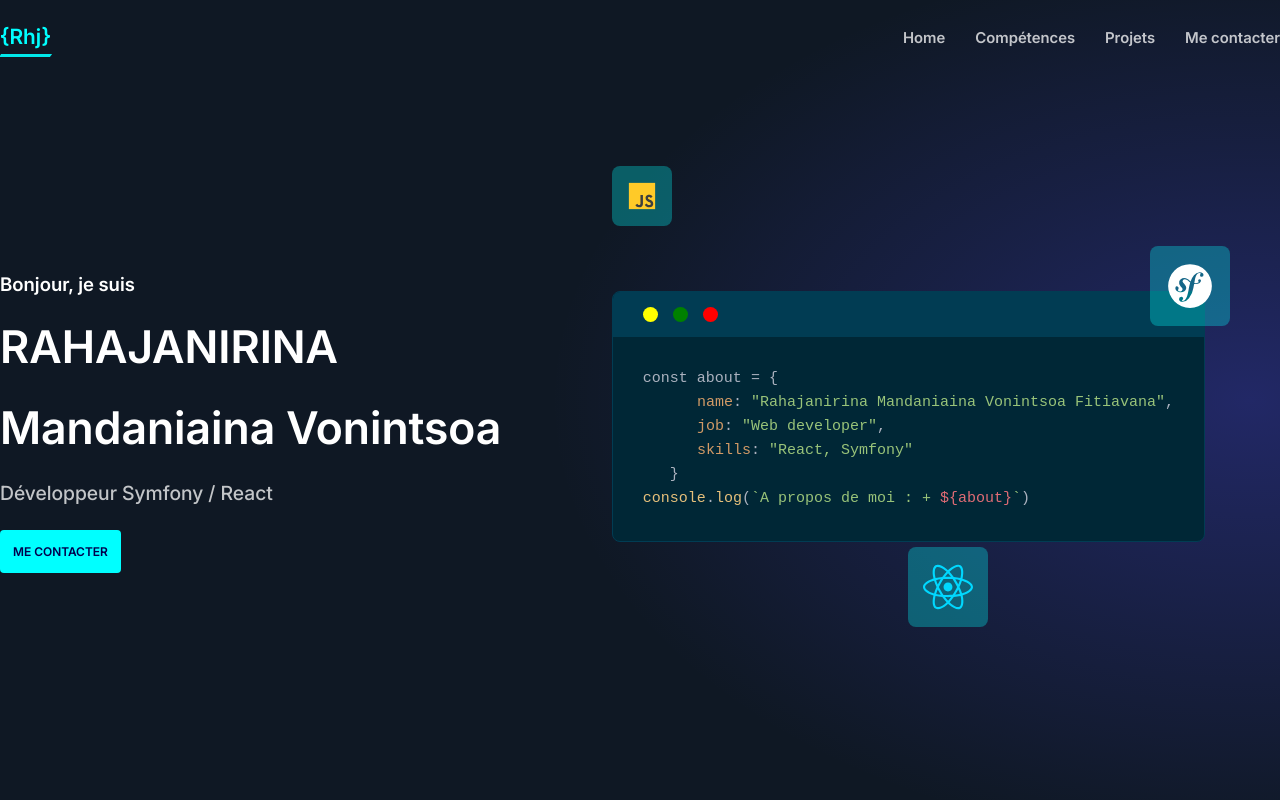
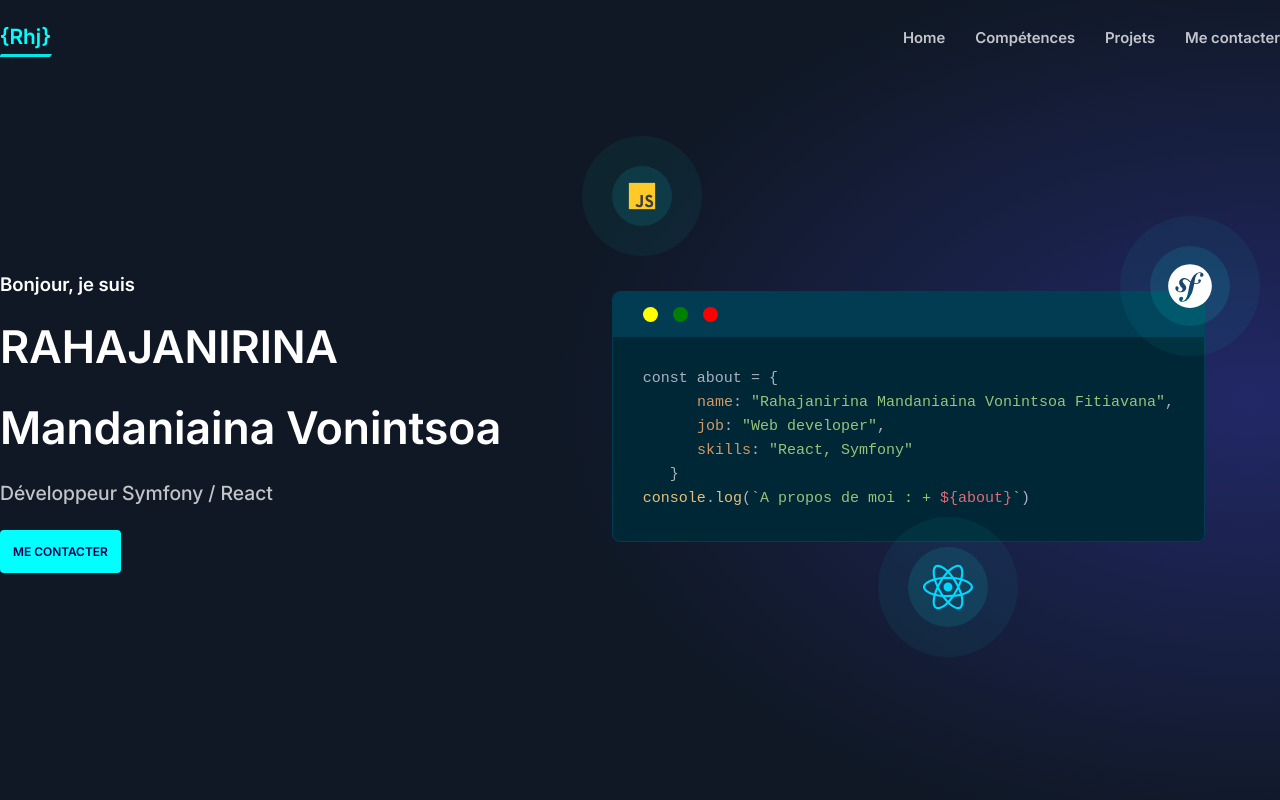
Before and after one commit to manda07tsou/portfolio, a React (Vite) app: page / in a window 1280 px wide. Shown: the top 800 px of the page. Built offline with nearby package versions, Linux system fonts and the light colour scheme.

Commit message:
style hero icon

```diff
--- a/src/assets/styles/_header.scss
+++ b/src/assets/styles/_header.scss
@@ -97,11 +97,12 @@
 
    .hero__icon{
       position: absolute;
-      background-color: rgb(var(--primary)/.3);
+      background-color: rgb(var(--primary)/.15);
+      box-shadow: 0 0 0 30px rgb(var(--primary)/.05);
       width: 60px;
       height: 60px;
       padding: 1em;
-      border-radius: 8px;
+      border-radius: 50%;
       transition: .3s ease-in-out;
 
 
```
